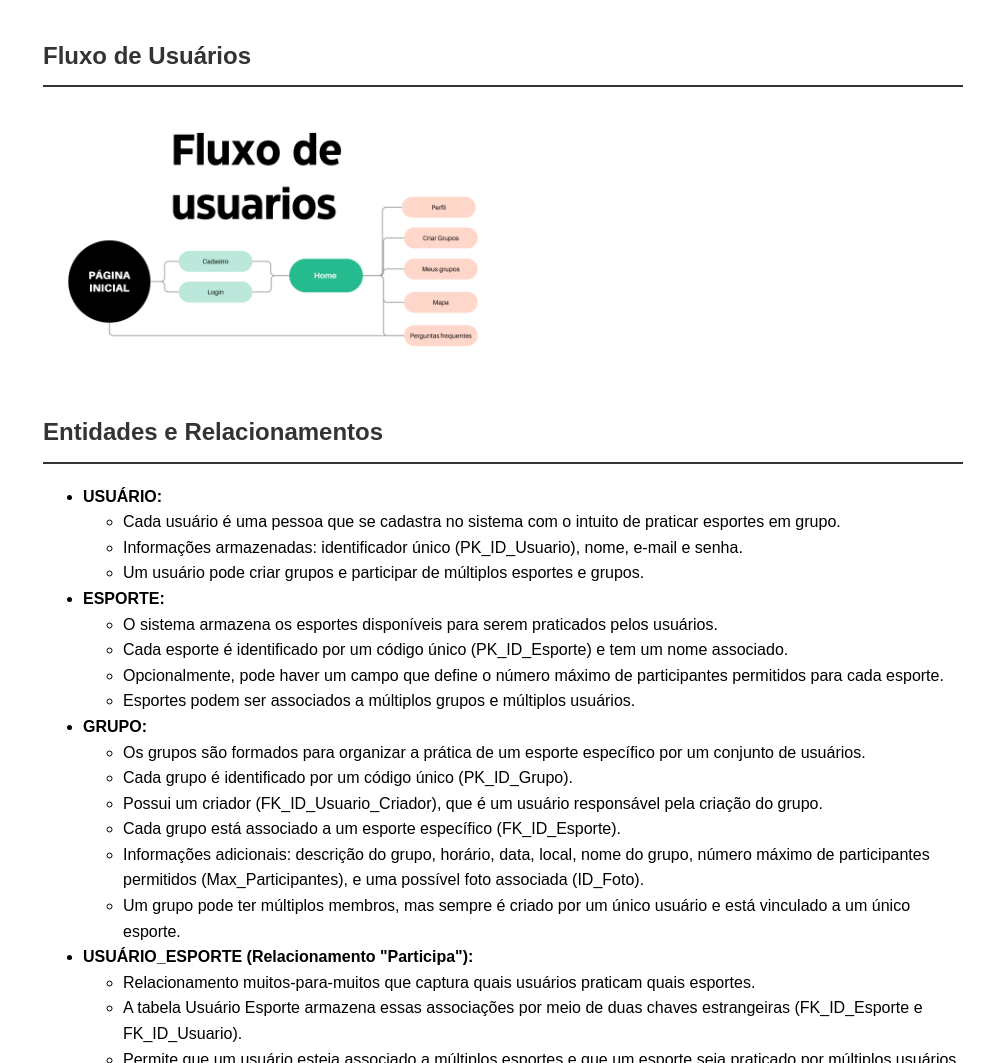
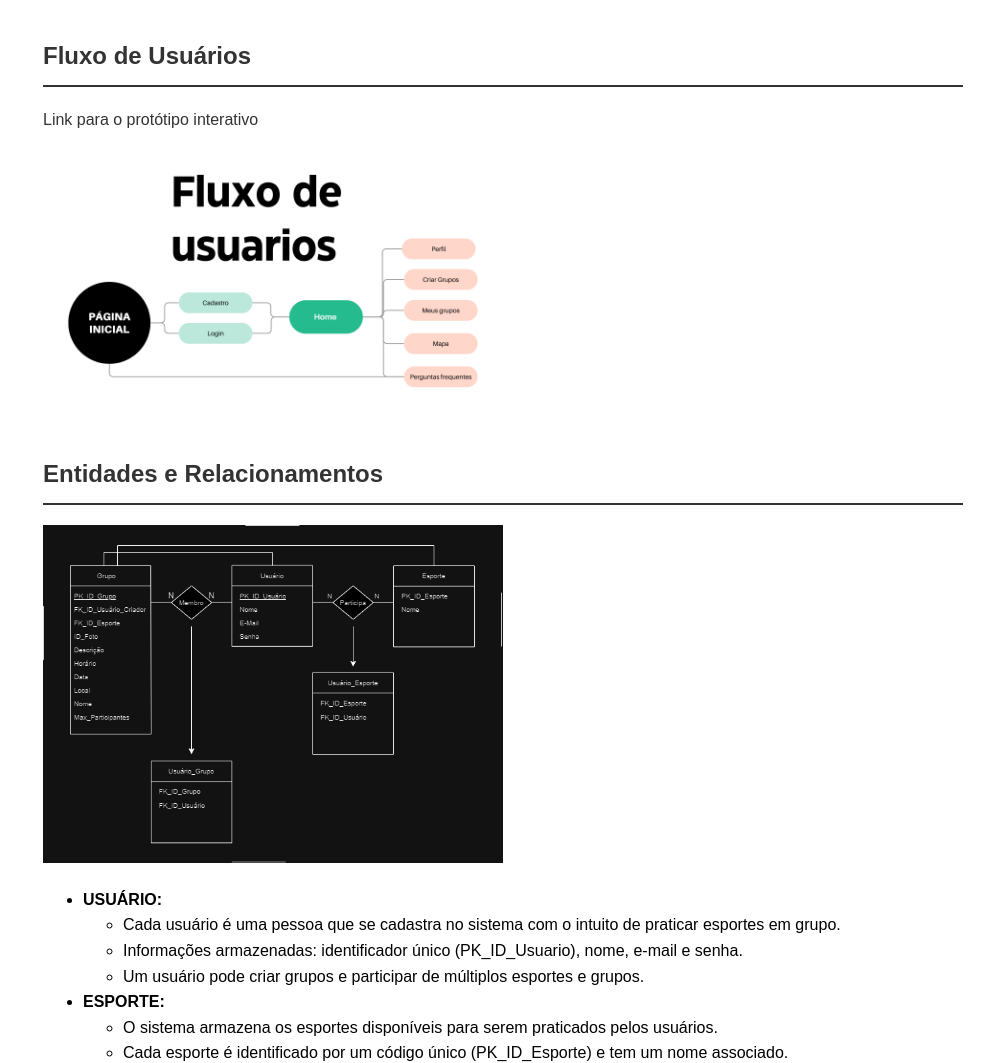
Before and after one commit to MatchPointTI2/Main, a plain HTML site: page index.html in a window 1280 px wide. Shown: the part 2786-3849 px from the top of the page, without its empty margins (297-1280 px from the left). Drawn offline with Linux system fonts and the light colour scheme.

Commit message:
atualização da doc web

```diff
--- a/index.html
+++ b/index.html
@@ -47,6 +47,11 @@
             margin-left: 320px;
             padding: 20px;
             width: calc(100% - 270px);
+        }
+
+        main a {
+            text-decoration: none;
+            color: #333;
         }
 
         section {
@@ -156,12 +161,14 @@
 
         <section id="fluxo">
             <h2>Fluxo de Usuários</h2>
+            <a href="https://www.figma.com/proto/ehQDlLjt2sGs5PwVVixMun/Grupo-de-esporte?node-id=78-39&node-type=CANVAS&t=j6fsoq77ViC0JUgc-1&scaling=min-zoom&content-scaling=fixed&page-id=3%3A3&starting-point-node-id=78%3A39">Link para o protótipo interativo</a>
             <p><img src="assets/images/Fluxo_de_usuarios.png" alt="fluxo" style="max-width: 50%; height: auto;"></p>
 
         </section>
 
         <section id="entidades">
             <h2>Entidades e Relacionamentos</h2>
+            <img src="assets/images/db.png" alt="database" style="max-width: 50%; height: auto;">
             <p><ul>
                 <li><strong>USUÁRIO:</strong>
                     <ul>
```
Also changed, not shown: assets/images/db.png (added).
